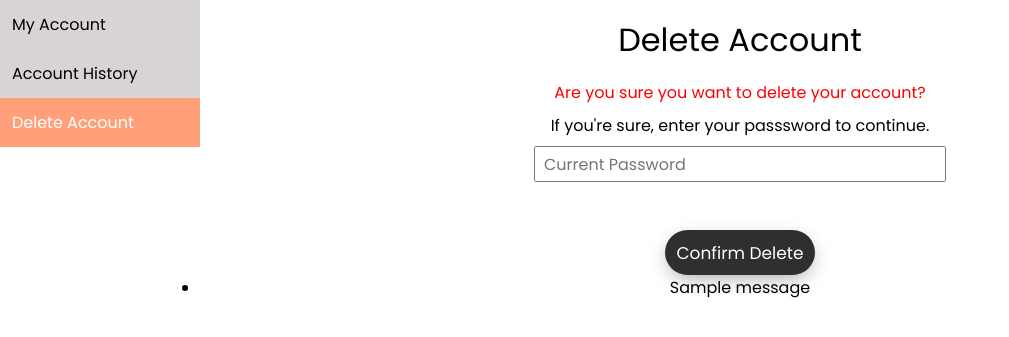
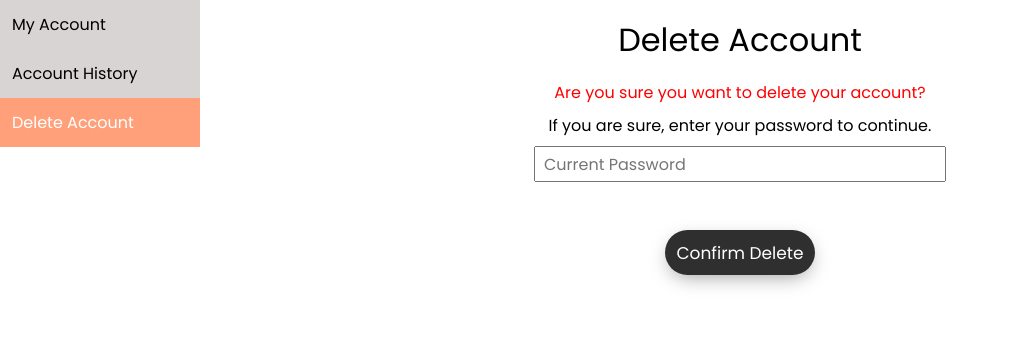
Before and after one commit to holegrain/cz2006, a Django app: page /account/delete/ in a window 1280 px wide. Shown: the part 82-419 px from the top of the page, without its empty margins (0-1009 px from the left). Run offline with Django 4.2, Linux system fonts and the light colour scheme; a user stored in the database is signed in; tables that the repository leaves empty hold one stand-in row (values such as "Sample post"); one stand-in notice (Sample message) is shown.

Commit message:
fixed delete

```diff
--- a/src/accounts/forms.py
+++ b/src/accounts/forms.py
@@ -153,7 +153,7 @@ class UserUpdateForm(UserCreationForm):
 
 
 class UserDeleteForm(forms.Form):
-    password1 = forms.CharField(
+    password = forms.CharField(
         max_length=32, label='password', widget=forms.PasswordInput(attrs={
         'placeholder': 'Current Password',
         'class': 'form-input'}))
--- a/src/accounts/templates/delete.html
+++ b/src/accounts/templates/delete.html
@@ -18,9 +18,18 @@
 
         <div style="display:flex; flex-direction: column; align-items: center;">
           <p style="white-space: initial; width: 30rem; color: red; padding-bottom: 0.5rem;">Are you sure you want to delete your account?</p>
-          <p style="white-space: initial; width: 30rem; padding-bottom: 0.5rem;">If you're sure, enter your passsword to continue.</p>
-          <p>{{ form.password1 }}</p>
+          <p style="white-space: initial; width: 30rem; padding-bottom: 0.5rem;">If you are sure, enter your password to continue.</p>
+          <p>{{ form.password }}</p>
+          {% for field in form %}
+          {% for error in field.errors %}
+            <medium style="color: red;margin-bottom:20px;">{{ error }}</medium>
+          {% endfor %}
+          {% endfor %}
+
         </div>
+
+
+
 
         <button id="search-button" type="submit">
           <p id="btnText">Confirm Delete</p>
@@ -28,18 +37,7 @@
       </form>
     </div>
 
-    <div>
-      {% if messages %}
-      <ul style="text-align: center">
-        {% for message in messages %}
-        <li {% if message.tags %} class=" {{ message.tags }} " {% endif %}>
-          {{ message }}
-        </li>
-        {% endfor %}
-      </ul>
-      {% endif %}
-    </div>
-  </div>
+
 </div>
 
 <style>
--- a/src/accounts/views.py
+++ b/src/accounts/views.py
@@ -7,7 +7,7 @@ from django.contrib import messages
 from django.contrib.auth.views import LoginView
 from nlbsg import Client
 from nlbsg.catalogue import PRODUCTION_URL
-from django.contrib.auth import authenticate, login, logout
+from django.contrib.auth import authenticate, login, logout, update_session_auth_hash
 import datetime
 from books.models import Save, View
 from star_ratings.models import UserRating
@@ -142,7 +142,7 @@ def ProfileView(request):
                 obj.set_password(password)
             obj.save()
             messages.success(
-                request, f'Your account successfully updated.')
+                request, f'Your account is successfully updated.')
             form = UserUpdateForm(initial={'username': obj.username, 'dob': obj.dob, 'email': obj.email}, request=request)
     else:
         form = UserUpdateForm(initial={'username': obj.username, 'dob': obj.dob, 'email': obj.email}, request=request)
--- a/src/search/templates/booklist.html
+++ b/src/search/templates/booklist.html
@@ -51,11 +51,7 @@
 
   {% for book in resultlist %}
   <div class="book-card">
-<<<<<<< HEAD
-    <a id="title" href="{% url 'books:ViewBook' bid=book.bid %}" class="book-title">
-=======
     <a  id="title" href="{% url 'books:ViewBook' bid=book.bid %}" target="_blank" class="book-title">
->>>>>>> 4beac955411dd43be1b838827a60beb948763152
       {{ book.title }}
     </a>
 
```
Also changed, not shown: src/accounts/templates/profile.html (+8 -3 lines).
